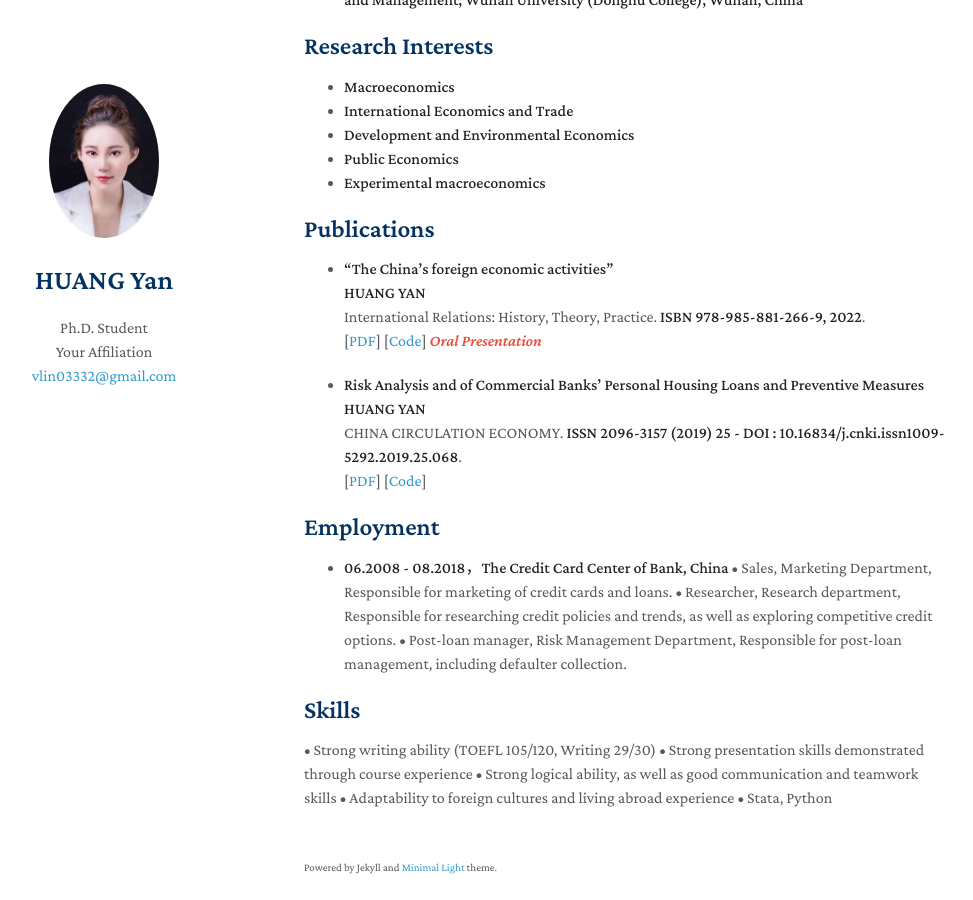
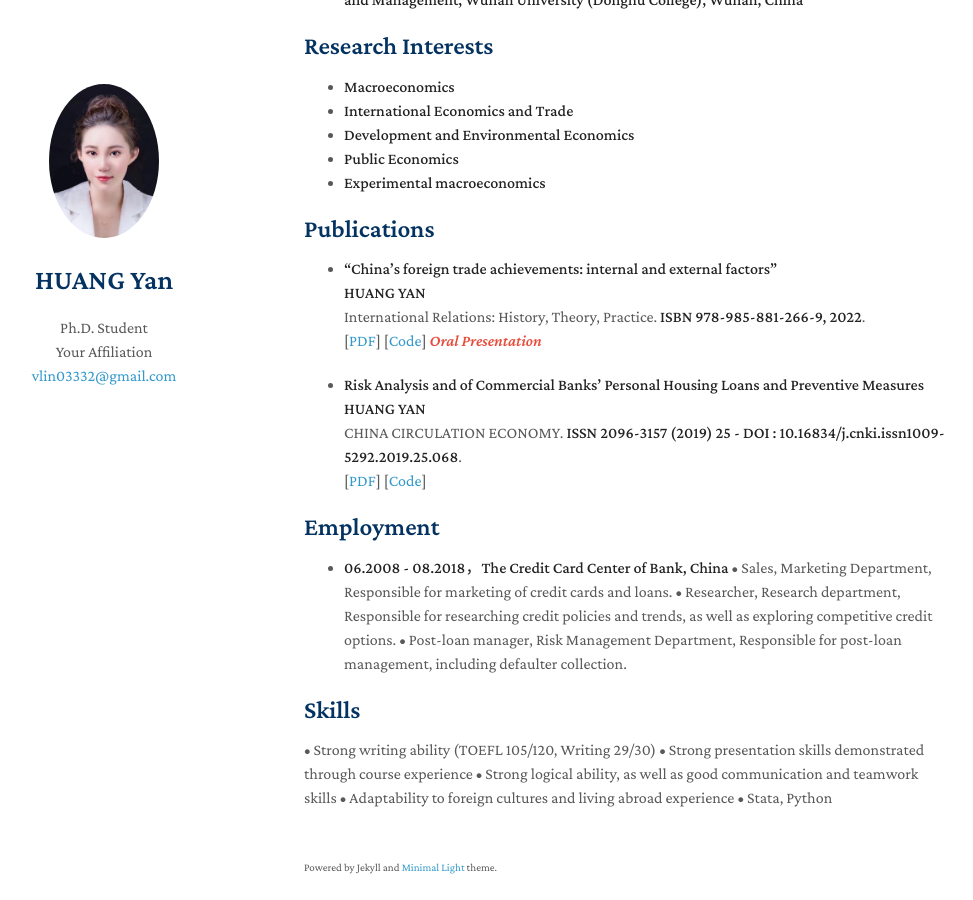
Before and after one commit to huangyan211/HuangYan, a Jekyll site: the page built from index.md, in a window 1280 px wide and 900 px high, scrolled down 854 px. Shown: the whole window, without its empty margins (166-1139 px from the left). Built offline with Jekyll 4.4.1, drawn with Linux system fonts in a browser that asks for light colours; nearby versions of some CDN libraries; a style sheet for code colours, icons or effects is not loaded; our own code applies the rules of GitHub Pages for plain Markdown files.

Commit message:
Update index.md

```diff
--- a/index.md
+++ b/index.md
@@ -34,7 +34,7 @@ University of Chinese Academy of Social Sciences, Beijing, China**
 
 ## Publications
 
-- **“The China’s foreign economic activities”**
+- **“China's foreign trade achievements: internal and external factors”**
   <br>
   **HUANG YAN**
   <br>
@@ -48,7 +48,7 @@ University of Chinese Academy of Social Sciences, Beijing, China**
   <br>
   CHINA CIRCULATION ECONOMY. **ISSN 2096-3157 (2019) 25 - DOI : 10.16834/j.cnki.issn1009-5292.2019.25.068**.
   <br>
-  [[PDF](http://papers.nips.cc/paper/9216-learning-to-self-train-for-semi-supervised-few-shot-classification.pdf)] [[Code](https://github.com/xinzheli1217/learning-to-self-train)]
+  [[PDF]([http://papers.nips.cc/paper/9216-learning-to-self-train-for-semi-supervised-few-shot-classification.pdf](https://elib.bsu.by/bitstream/123456789/278697/1/338-341.pdf))] [[Code](https://github.com/xinzheli1217/learning-to-self-train)]
 
 ## Employment
 - **06.2008 - 08.2018，The Credit Card Center of Bank, China**
```
